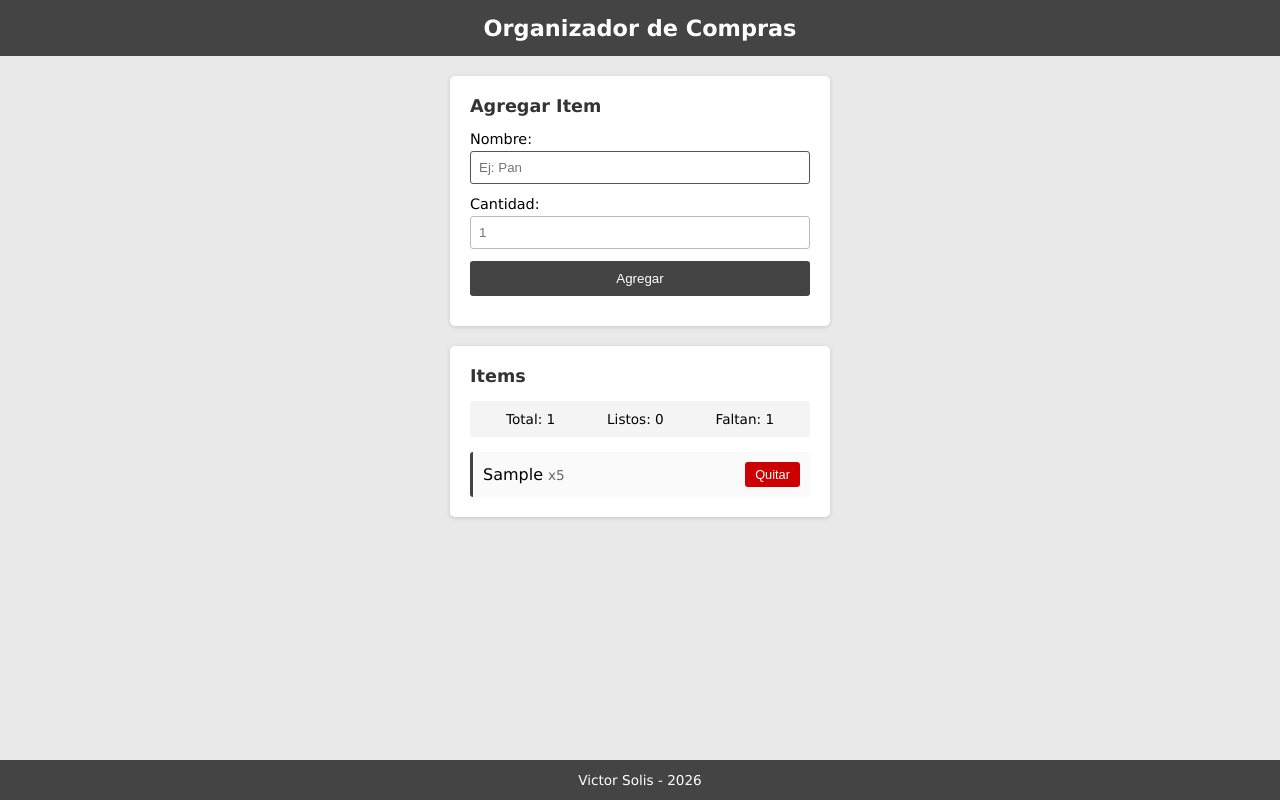
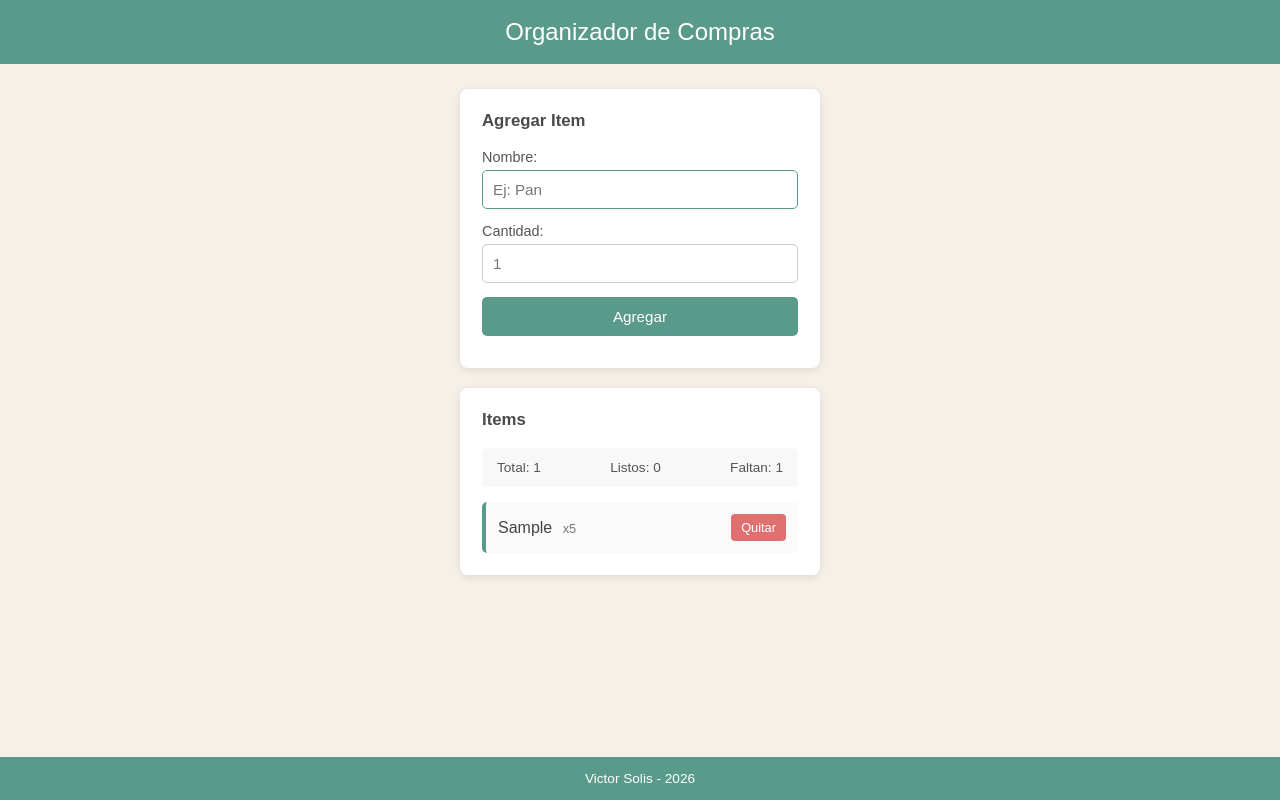
Before and after one commit to victorsolisg/actividad-integradora-super, a plain HTML site: page index.html in a window 1280 px wide. Both pictures are taken after typing "Sample", "5" into the empty fields and a click on the button "Agregar". Drawn offline with Linux system fonts and the light colour scheme.

Commit message:
Cambiar diseno con colores suaves

```diff
--- a/estilos/app.css
+++ b/estilos/app.css
@@ -1,204 +1,211 @@
 /* Estilos para Organizador de Compras */
 /* Victor Solis - 2026 */
 
-/* Reseteo los margenes y padding que vienen por defecto */
+/* Reseteo los margenes y padding */
 * {
     margin: 0;
     padding: 0;
     box-sizing: border-box;
 }
 
-/* El body uso flexbox para que el footer quede abajo */
+/* Fondo color crema suave */
 body {
-    font-family: Verdana, sans-serif;
-    background: #e9e9e9;
+    font-family: Arial, sans-serif;
+    background: #f5f0e8;
     min-height: 100vh;
     display: flex;
     flex-direction: column;
 }
 
-/* Cabecera con fondo oscuro */
+/* Cabecera verde azulado */
 header {
-    background: #444;
+    background: #5a9a8a;
     color: #fff;
-    padding: 15px;
+    padding: 18px;
     text-align: center;
 }
 
 header h1 {
-    font-size: 1.4rem;
+    font-size: 1.5rem;
+    font-weight: normal;
 }
 
-/* El main ocupa el espacio del medio */
+/* Contenido centrado */
 main {
     flex: 1;
-    padding: 20px;
+    padding: 25px 15px;
     display: flex;
     flex-direction: column;
     align-items: center;
     gap: 20px;
 }
 
-/* Las cajas son como tarjetas blancas */
+/* Tarjetas blancas */
 .caja {
     background: #fff;
-    padding: 20px;
-    border-radius: 5px;
+    padding: 22px;
+    border-radius: 8px;
     width: 100%;
-    max-width: 380px;
-    box-shadow: 0 1px 4px rgba(0,0,0,0.15);
+    max-width: 360px;
+    box-shadow: 0 2px 8px rgba(0,0,0,0.1);
 }
 
 .caja h2 {
-    font-size: 1.1rem;
-    margin-bottom: 15px;
-    color: #333;
+    font-size: 1.05rem;
+    margin-bottom: 18px;
+    color: #4a4a4a;
 }
 
-/* Grupos del formulario */
+/* Campos del formulario */
 .grupo {
-    margin-bottom: 12px;
+    margin-bottom: 14px;
 }
 
 .grupo label {
     display: block;
-    margin-bottom: 4px;
+    margin-bottom: 5px;
     font-size: 0.9rem;
+    color: #555;
 }
 
 .grupo input {
     width: 100%;
-    padding: 8px;
-    border: 1px solid #bbb;
-    border-radius: 3px;
+    padding: 10px;
+    border: 1px solid #ccc;
+    border-radius: 5px;
+    font-size: 0.95rem;
 }
 
-/* Cuando hago clic en el input cambia el borde */
+/* Borde mas oscuro cuando escribo */
 .grupo input:focus {
     outline: none;
-    border-color: #555;
+    border-color: #5a9a8a;
 }
 
-/* Boton para agregar */
+/* Boton verde azulado */
 .boton-principal {
     width: 100%;
-    padding: 10px;
-    background: #444;
+    padding: 11px;
+    background: #5a9a8a;
     color: #fff;
     border: none;
-    border-radius: 3px;
+    border-radius: 5px;
     cursor: pointer;
+    font-size: 0.95rem;
 }
 
-/* Efecto cuando paso el mouse */
+/* Un poco mas oscuro cuando paso el mouse */
 .boton-principal:hover {
-    background: #666;
+    background: #4a8a7a;
 }
 
-/* Mensaje de error en rojo */
+/* Error en rojo suave */
 #aviso {
     margin-top: 10px;
-    color: #c00;
+    color: #d35f5f;
     font-size: 0.85rem;
 }
 
-/* Los contadores van en fila */
+/* Contadores en fila */
 .resumen {
     display: flex;
-    justify-content: space-around;
-    background: #f4f4f4;
-    padding: 10px;
-    border-radius: 3px;
+    justify-content: space-between;
+    background: #f8f8f8;
+    padding: 12px 15px;
+    border-radius: 5px;
     margin-bottom: 15px;
     font-size: 0.85rem;
+    color: #555;
 }
 
-/* Donde van los productos */
+/* Lista de items */
 #listado {
     display: flex;
     flex-direction: column;
-    gap: 8px;
+    gap: 10px;
 }
 
-/* Cada producto */
+/* Cada item */
 .item {
     display: flex;
     justify-content: space-between;
     align-items: center;
-    padding: 10px;
+    padding: 12px;
     background: #fafafa;
-    border-radius: 3px;
-    border-left: 3px solid #444;
+    border-radius: 5px;
+    border-left: 4px solid #5a9a8a;
 }
 
 .item:hover {
-    background: #f0f0f0;
+    background: #f2f2f2;
 }
 
-/* Cuando el producto ya esta comprado */
+/* Item comprado - verde claro */
 .item.listo {
-    border-left-color: green;
-    opacity: 0.6;
+    background: #e8f4e8;
+    border-left-color: #6ab06a;
 }
 
-/* Texto tachado para los comprados */
+/* Texto tachado */
 .item.listo .item-texto {
     text-decoration: line-through;
-    color: #999;
+    color: #888;
 }
 
-/* Parte del texto del item */
+/* Texto del item */
 .item-texto {
     flex: 1;
     cursor: pointer;
+    color: #444;
 }
 
 .item-texto span {
-    font-size: 0.85rem;
-    color: #666;
+    font-size: 0.8rem;
+    color: #777;
+    margin-left: 6px;
 }
 
-/* Boton rojo para quitar */
+/* Boton quitar - rojo suave */
 .boton-quitar {
-    background: #c00;
+    background: #e07070;
     color: #fff;
     border: none;
-    padding: 5px 10px;
-    border-radius: 3px;
+    padding: 6px 10px;
+    border-radius: 4px;
     cursor: pointer;
     font-size: 0.8rem;
 }
 
 .boton-quitar:hover {
-    background: #900;
+    background: #d05050;
 }
 
-/* Mensaje cuando no hay items */
+/* Mensaje sin items */
 #sinItems {
     text-align: center;
     color: #999;
-    padding: 15px;
+    padding: 20px;
     font-size: 0.9rem;
 }
 
 /* Pie de pagina */
 footer {
-    background: #444;
+    background: #5a9a8a;
     color: #fff;
     text-align: center;
-    padding: 12px;
+    padding: 14px;
     font-size: 0.85rem;
 }
 
-/* Para celulares chicos */
+/* Pantallas chicas */
 @media (max-width: 400px) {
     .resumen {
         flex-direction: column;
         text-align: center;
-        gap: 5px;
+        gap: 8px;
     }
 
     .caja {
-        padding: 15px;
+        padding: 18px;
     }
 }
```
